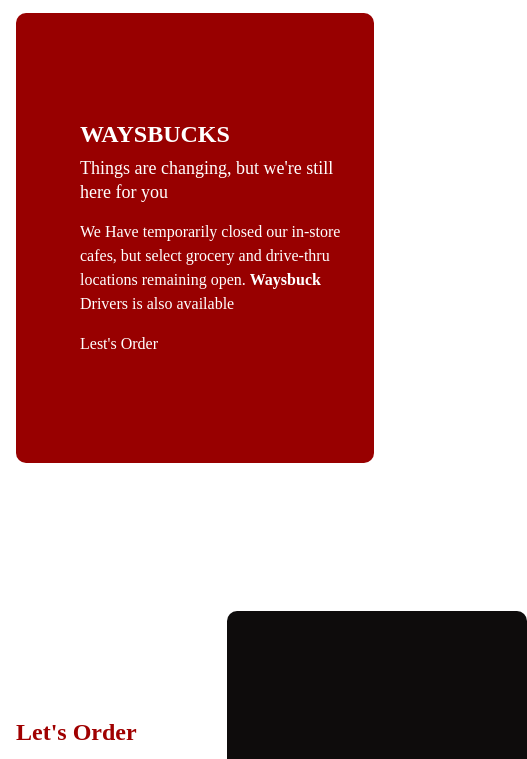
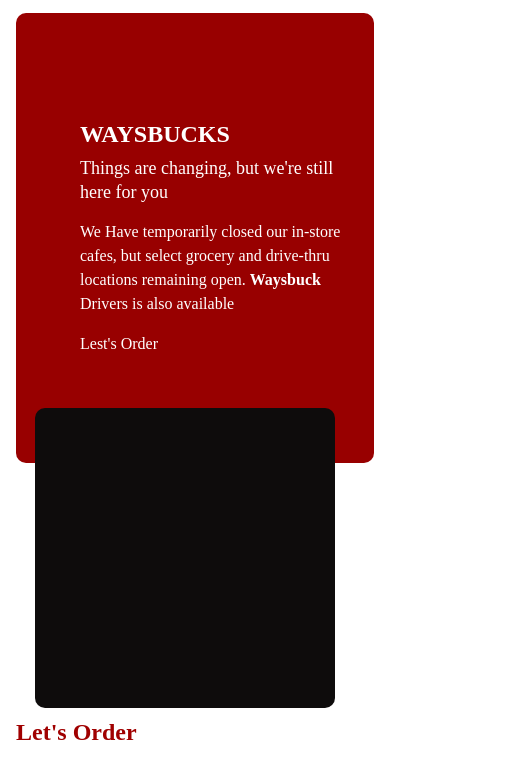
Before and after one commit to showterminal/latihan-grid-css, a plain HTML site: page index.html in a window 390 px wide. Shown: the part 73-832 px from the top of the page, 527 px wide, since content can reach past the window. Drawn offline with Linux system fonts and the light colour scheme.

Commit message:
Update style.css

```diff
--- a/assets/css/style.css
+++ b/assets/css/style.css
@@ -140,9 +140,8 @@ header .navbar-brand img {
     background-color: rgb(14, 12, 12);
     border-radius: 10px;
     position: absolute;
-/*     top: 57%; */
-    top: 81%;
-/*     left: 9%; */
+    top: 57%;
+    left: 9%;
   }
 
   .jumbotron-text {
```
